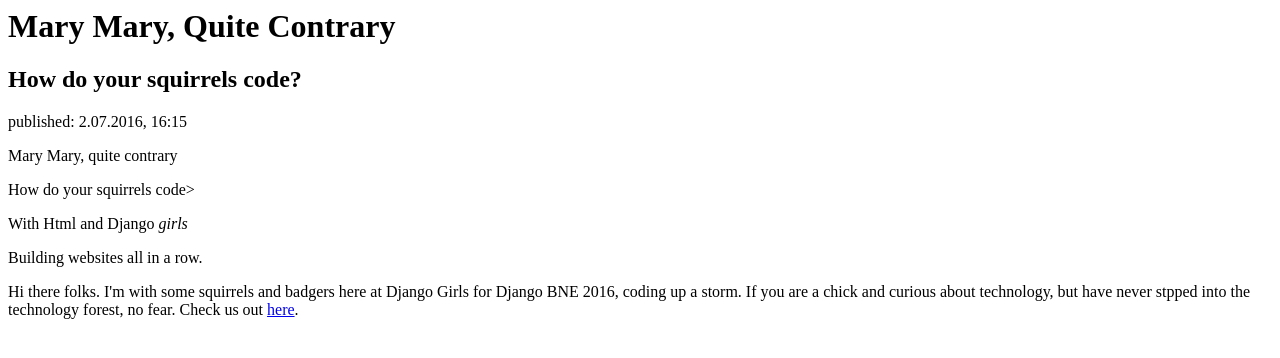
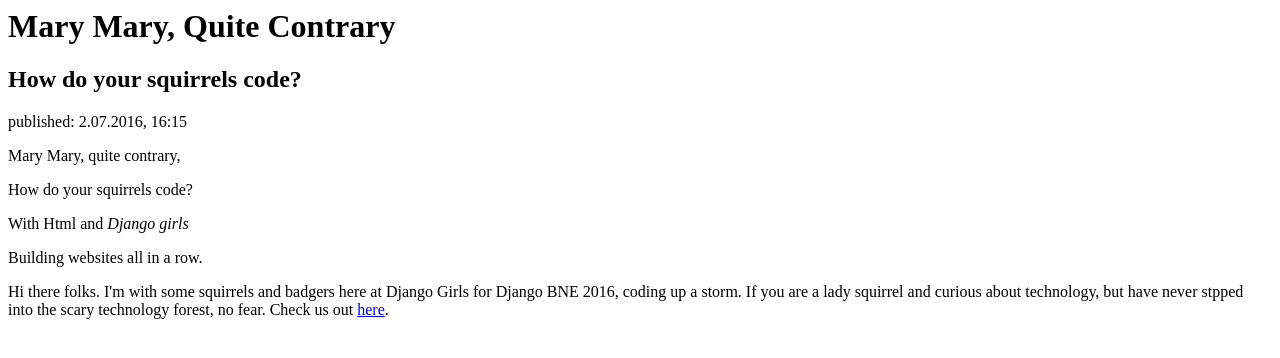
Before and after one commit to marylai/my-first-blog, a Django app: page / in a window 1280 px wide. Shown: the top 358 px of the page. Run offline with Django 3.2, Linux system fonts and the light colour scheme.

Commit message:
fixed up typos in html

```diff
--- a/blog/templates/blog/post_list.html
+++ b/blog/templates/blog/post_list.html
@@ -11,12 +11,15 @@
             <h2>How do your squirrels code?</h2>
             <p>published: 2.07.2016, 16:15</p>
 
-            <p>Mary Mary, quite contrary</p>
-            <p>How do your squirrels code></p>
-            <p>With Html and Django <em>girls</em></p>
+        </div>
+
+        <div>
+            <p>Mary Mary, quite contrary,</p>
+            <p>How do your squirrels code?</p>
+            <p>With Html and <em>Django girls</em></p>
             <p>Building websites all in a row.</p>
 
-            <p>Hi there folks. I'm with some squirrels and badgers here at Django Girls for Django BNE 2016, coding up a storm. If you are a chick and curious about technology, but have never stpped into the technology forest, no fear. Check us out <a href="https://djangogirls.org">here</a>.
+            <p>Hi there folks. I'm with some squirrels and badgers here at Django Girls for Django BNE 2016, coding up a storm. If you are a lady squirrel and curious about technology, but have never stpped into the scary technology forest, no fear. Check us out <a href="https://djangogirls.org">here</a>.
         </div>
 
     </body>
```
